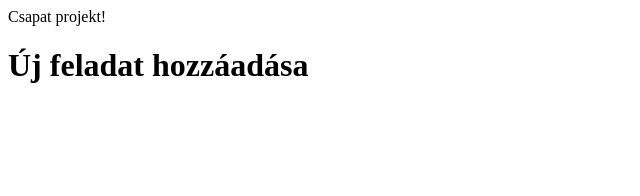
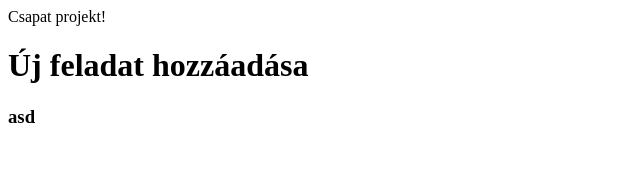
Before and after one commit to CoPhe23/react_task_team_test, a React (Vite) app: page / in a window 1280 px wide. Shown: the top 196 px of the page, without its empty margins (0-640 px from the left). Built offline with nearby package versions, Linux system fonts and the light colour scheme.

Commit message:
DEV:h3 to AddTask.jsx

```diff
--- a/src/components/AddTask.jsx
+++ b/src/components/AddTask.jsx
@@ -4,6 +4,7 @@ export const AddTask = () => {
   return (
     <div>
       <h1>Új feladat hozzáadása</h1>
+      <h3>asd</h3>
     </div>
   )
 }
```
